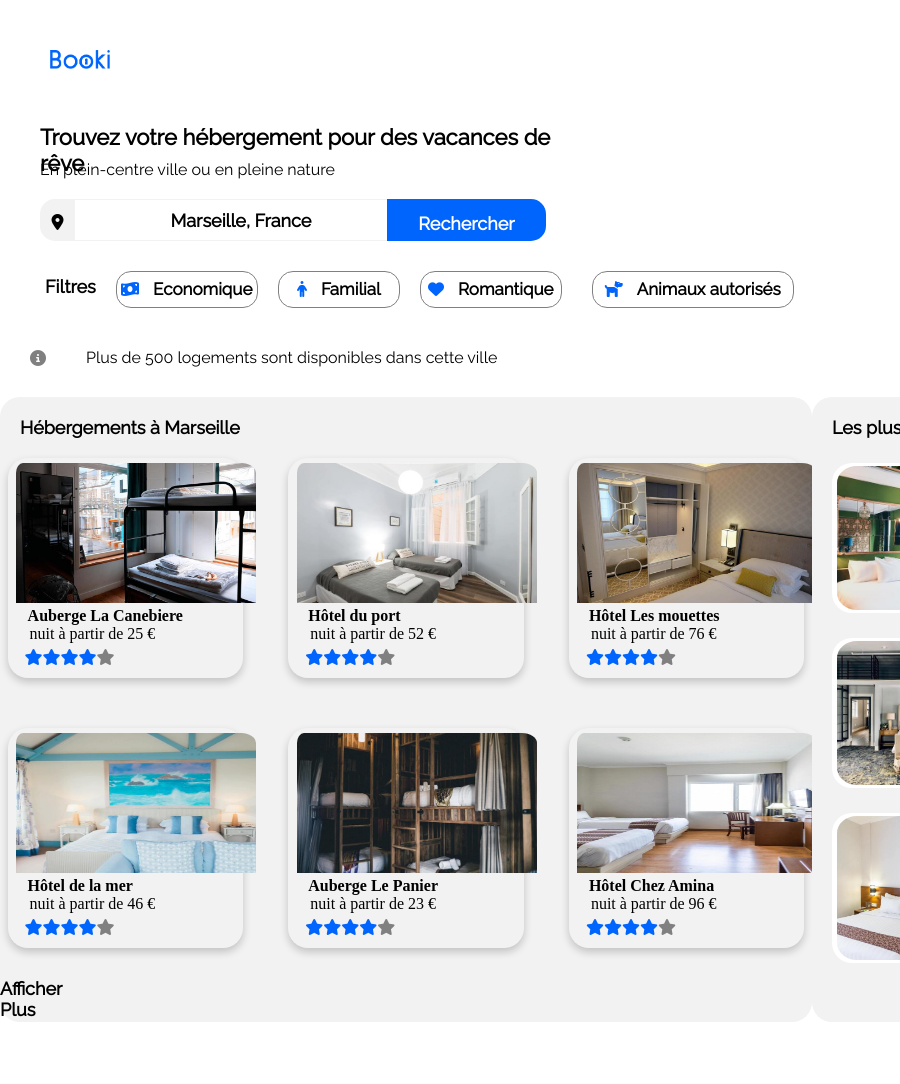
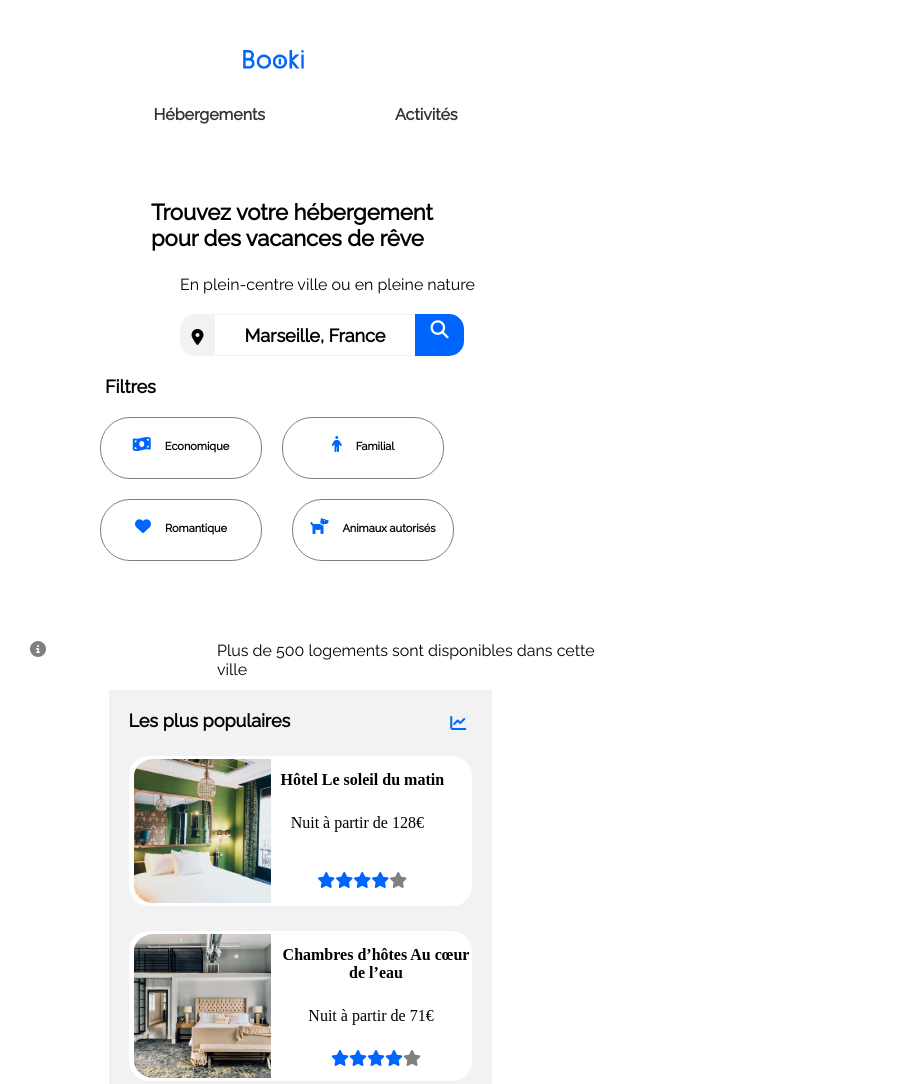
Before and after one commit to Niambe7/AccueilAgenceVoyage, a plain HTML site: page index.html in a window 600 px wide. Shown: the top 1084 px of the page, 900 px wide, since content can reach past the window. Drawn offline with Linux system fonts and the light colour scheme.

Commit message:
Ajout de la partie responsive du site Booki pour les mobiles

```diff
--- a/style.css
+++ b/style.css
@@ -714,3 +714,243 @@ color: #000000;
    margin-left: 500px;
  }
 }
+
+@media screen and (min-width:200px) and (max-width:767px) {
+
+
+
+   .logo{
+      margin-bottom: 80px;
+      margin-left: 35%;
+   }
+
+   .navigation-link{
+      margin-top: 50px;
+      flex-direction: column;
+      margin-left: -230px;
+   }
+
+   .nav-links li a:before{
+      top: 90px;
+   }
+
+   .nav-links li a{
+      padding: 35px;
+   }
+
+   .site-title{
+      width: 298px;
+      font-family: 'Raleway';
+      font-style: normal;
+      font-weight: 700;
+      font-size: 22px;
+      line-height: 26px;
+      color: #000000;
+      margin-left: 13%;
+   }
+
+   .infos{
+      margin-top: 40px;
+      margin-left: 50px;
+   }
+
+   .input-text{
+      width: 200px;
+   }
+
+   .filtre{
+      width: 400px;
+      flex-wrap: wrap;
+   }
+
+   .label-filtre{
+      display: unset;
+   }
+
+   .all-filtres{
+      display: flex;
+      flex-wrap: wrap;
+      gap: 20px;
+      width: 450px;
+   }
+
+   .economy{
+      width: 160px;
+      height: 50px;
+      border-radius: 30px;
+      padding-top: 10px;
+   }
+
+   .family{
+      width: 160px;
+      height: 50px;
+      border-radius: 30px;
+      padding-top: 10px;
+   }
+
+   .romantique{
+      width: 160px;
+      height: 50px;
+      border-radius: 30px;
+      padding-top: 10px;
+   }
+
+   .animal{
+      width: 160px;
+      height: 50px;
+      border-radius: 30px;
+      padding-top: 10px;
+   }
+
+   button{
+      text-align: center;
+      margin-top: 5px;
+      font-size: 11px;
+      line-height: 13px;
+   }
+
+   .marseille-accommodation{
+      flex-direction: column;
+   }
+
+   .popular{
+      order: 0;
+      width: auto;
+      height: 580px;
+      border-radius: 0px;
+      text-align: center;
+   }
+
+   .all-boxes{
+      margin-right: 20px;
+   }
+
+   .hebergement{
+      order: 1;
+      height: auto;
+      background-color: white;
+   }
+
+   .box-hebergement{
+      flex-direction: column;
+      margin-left: 280px;
+      gap: 2px;
+
+   }
+
+   .boxh{
+      width: 315px;
+      height: 199px;
+   }
+
+   .img-accomodation{
+      height: 124px;
+      width: 300px;
+      object-fit: cover;
+   }
+
+   .see-more{
+      display: none;
+   }
+   .title-hebergement{
+      margin-top: 20px;
+      margin-left: 270px;
+      font-family: 'Raleway';
+      font-style: normal;
+      font-weight: 700;
+      font-size: 22px;
+      line-height: 26px;
+      color: #000000;
+   }
+
+   .activity-title{
+
+      width: 110px;
+      height: 30.02px;
+      left: 22px;
+      top: 2646px;
+      margin-left: 50px;
+      font-family: 'Raleway';
+      font-style: normal;
+      font-weight: 700;
+      font-size: 22px;
+      line-height: 26px;
+      color: #000000;
+   }
+
+   .marseille-boxes{
+      padding-top: 20px;
+      flex-direction: column;
+      margin-top: 20px;
+      margin-left: 50px;
+      gap: 15px;
+   }
+
+   .marseille-box{
+       width: 315px;
+      height: 170px;
+   }
+
+   .img-activity{
+      height: 124px;
+      width: 315px;
+      object-fit: cover;
+   }
+
+   footer{
+      flex-direction: column;
+      gap: 2px;
+      text-align: center;
+      margin-left: -500px;
+      height: auto;
+   }
+
+   .details i{
+      margin-top: 50px;
+   }
+   .chearch-icon{
+   display: inline;
+   }
+
+   .text-chearch{
+      display: none;
+   }
+
+   .input-chearch{
+      width: 49px;
+      padding-bottom: 30px;
+   }
+
+   .btn-chearch{
+      margin-left: 20px;
+      margin-top: -5px;
+   }
+}
+
+@media screen and (min-width:420px) and (max-width:767px){
+   .site-title{
+      margin: auto;
+      margin-top: 50px;
+   }
+   .infos{
+      margin-left: 30%;
+      margin-top: 50px;
+   }
+
+   .chearch{
+      margin-left: 30%;
+   }
+
+   .filtre{
+      margin: auto;
+      margin-top: 20px;
+   }
+
+   .marseille-activity{
+      margin-left: 24%;
+   }
+
+   .a-propos{
+      padding-left: 29%;
+   }
+}
```
